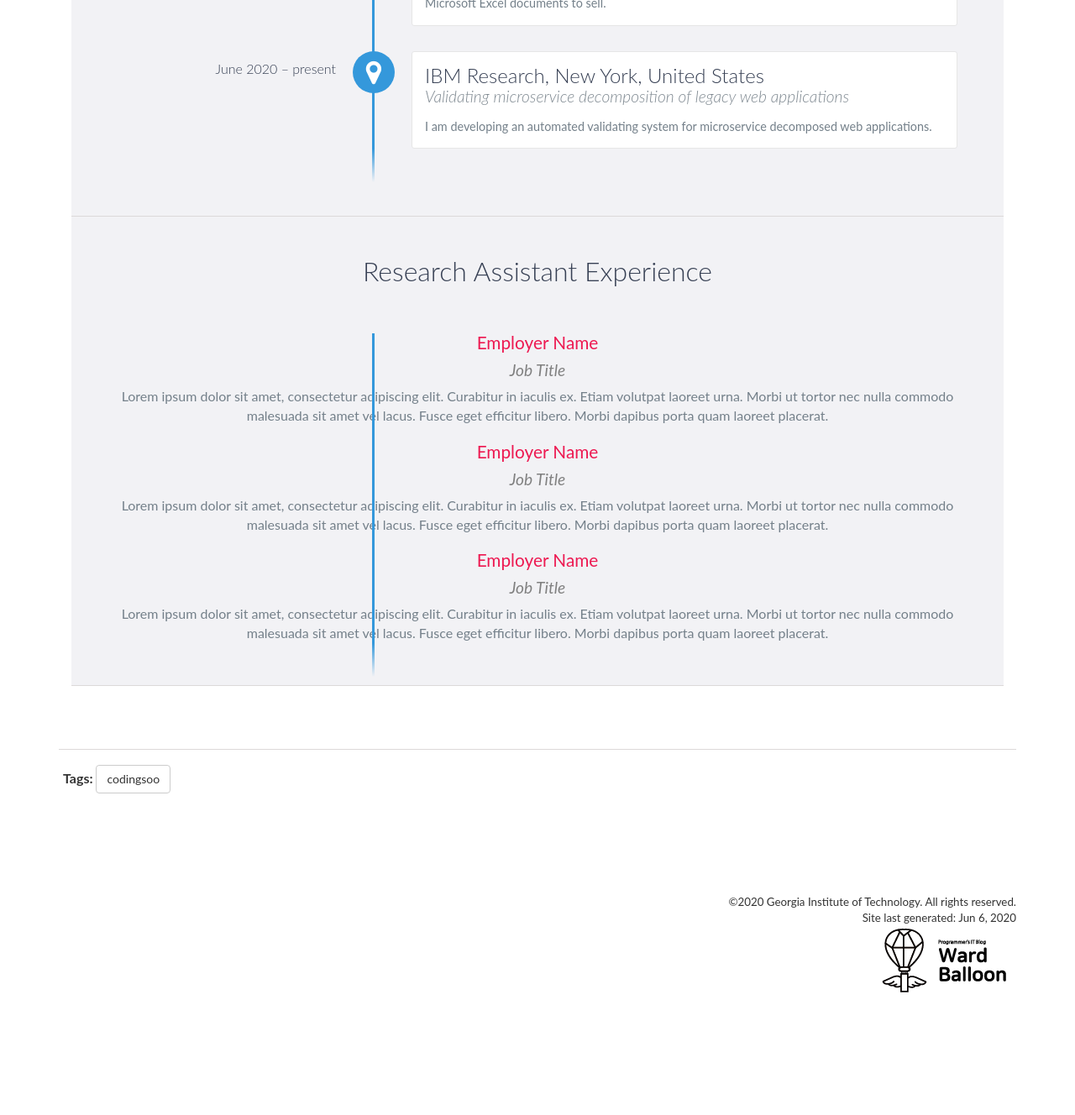
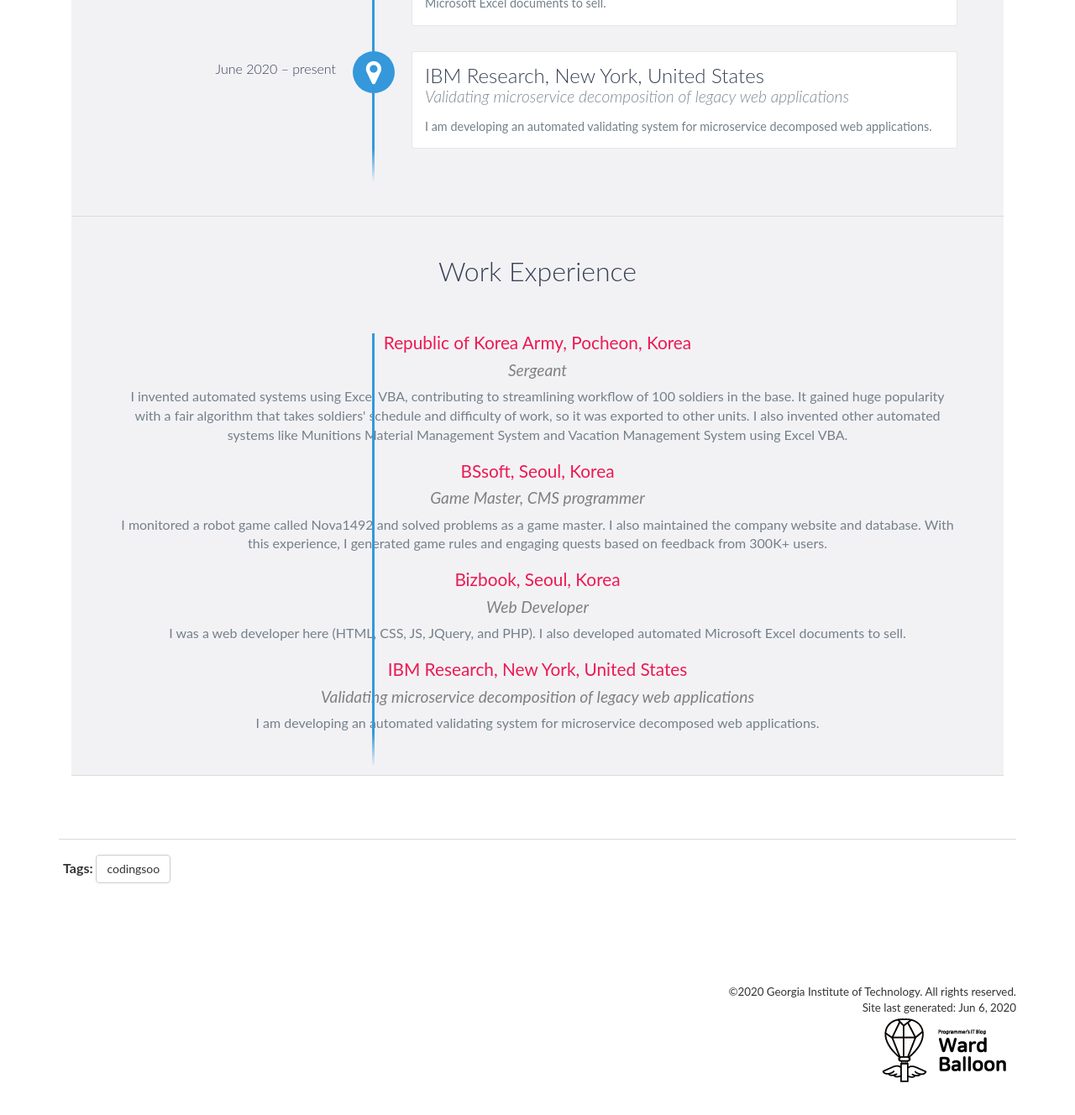
Before and after one commit to codingsoo/codingsoo.github.io1, a Jekyll site: the page built from index.html, in a window 1280 px wide and 1400 px high, scrolled down 1466 px. Shown: the top 1328 px of the window at 84% size. Built offline with Jekyll 4.4.1, drawn with Linux system fonts in a browser that asks for light colours; nearby versions of some CDN libraries; comment, search, counter and statistics services are not loaded; before the commit the page ends 2759 px from its top, so only the background shows below that.

Commit message:
experience UI test

```diff
--- a/index.html
+++ b/index.html
@@ -102,29 +102,38 @@
                 </div>
 
                 <div id="experience" class="background-alt">
-                    <h2 class="heading">Research Assistant Experience</h2>
+                    <h2 class="heading">Work Experience</h2>
                     <div id="experience-timeline">
-                        <div data-date="September 2015 – September 2016">
-                            <h3>Employer Name</h3>
-                            <h4>Job Title</h4>
+                        <div data-date="August 2014 – May 2016">
+                            <h3>Republic of Korea Army, Pocheon, Korea</h3>
+                            <h4>Sergeant</h4>
                             <p>
-                                Lorem ipsum dolor sit amet, consectetur adipiscing elit. Curabitur in iaculis ex. Etiam volutpat laoreet urna. Morbi ut tortor nec nulla commodo malesuada sit amet vel lacus. Fusce eget efficitur libero. Morbi dapibus porta quam laoreet placerat.
+                                I invented automated systems using Excel VBA, contributing to streamlining workflow of 100 soldiers in the base.
+                                It gained huge popularity with a fair algorithm that takes soldiers' schedule and difficulty of work, so it was exported to other units.
+                                I also invented other automated systems like Munitions Material Management System and Vacation Management System using Excel VBA.
                             </p>
                         </div>
-
-                        <div data-date="September 2015 – September 2016">
-                            <h3>Employer Name</h3>
-                            <h4>Job Title</h4>
+                        <div data-date="May 2016 – July 2016">
+                            <h3>BSsoft, Seoul, Korea</h3>
+                            <h4>Game Master, CMS programmer</h4>
                             <p>
-                                Lorem ipsum dolor sit amet, consectetur adipiscing elit. Curabitur in iaculis ex. Etiam volutpat laoreet urna. Morbi ut tortor nec nulla commodo malesuada sit amet vel lacus. Fusce eget efficitur libero. Morbi dapibus porta quam laoreet placerat.
+                                I monitored a robot game called Nova1492 and solved problems as a game master.
+                                I also maintained the company website and database.
+                                With this experience, I generated game rules and engaging quests based on feedback from 300K+ users.
                             </p>
                         </div>
-
-                        <div data-date="September 2015 – September 2016">
-                            <h3>Employer Name</h3>
-                            <h4>Job Title</h4>
+                        <div data-date="December 2016 – March 2017">
+                            <h3>Bizbook, Seoul, Korea</h3>
+                            <h4>Web Developer</h4>
                             <p>
-                                Lorem ipsum dolor sit amet, consectetur adipiscing elit. Curabitur in iaculis ex. Etiam volutpat laoreet urna. Morbi ut tortor nec nulla commodo malesuada sit amet vel lacus. Fusce eget efficitur libero. Morbi dapibus porta quam laoreet placerat.
+                                I was a web developer here (HTML, CSS, JS, JQuery, and PHP). I also developed automated Microsoft Excel documents to sell.
+                            </p>
+                        </div>
+                        <div data-date="June 2020 – present">
+                            <h3>IBM Research, New York, United States</h3>
+                            <h4>Validating microservice decomposition of legacy web applications</h4>
+                            <p>
+                                I am developing an automated validating system for microservice decomposed web applications.
                             </p>
                         </div>
                     </div>
```
